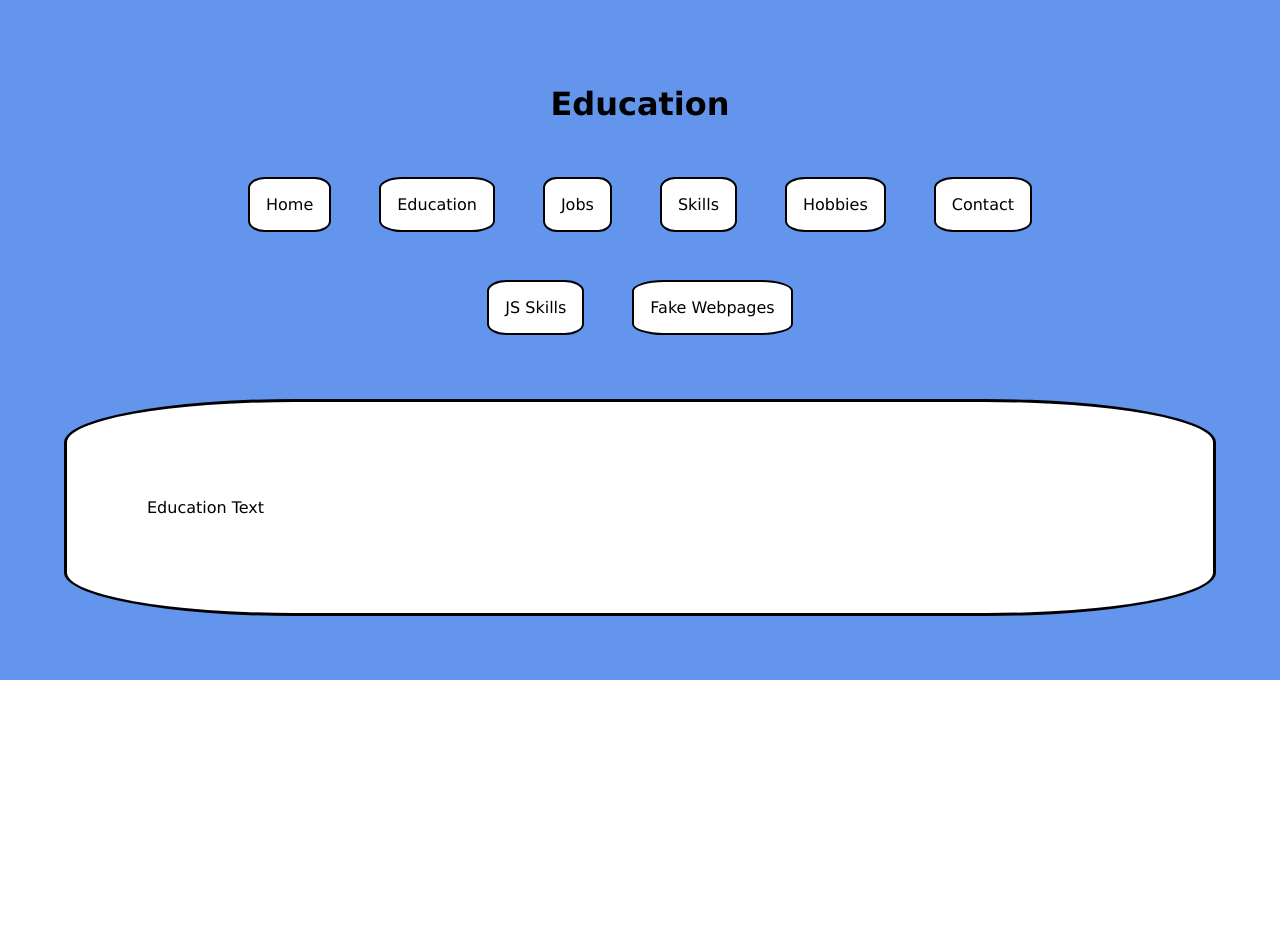
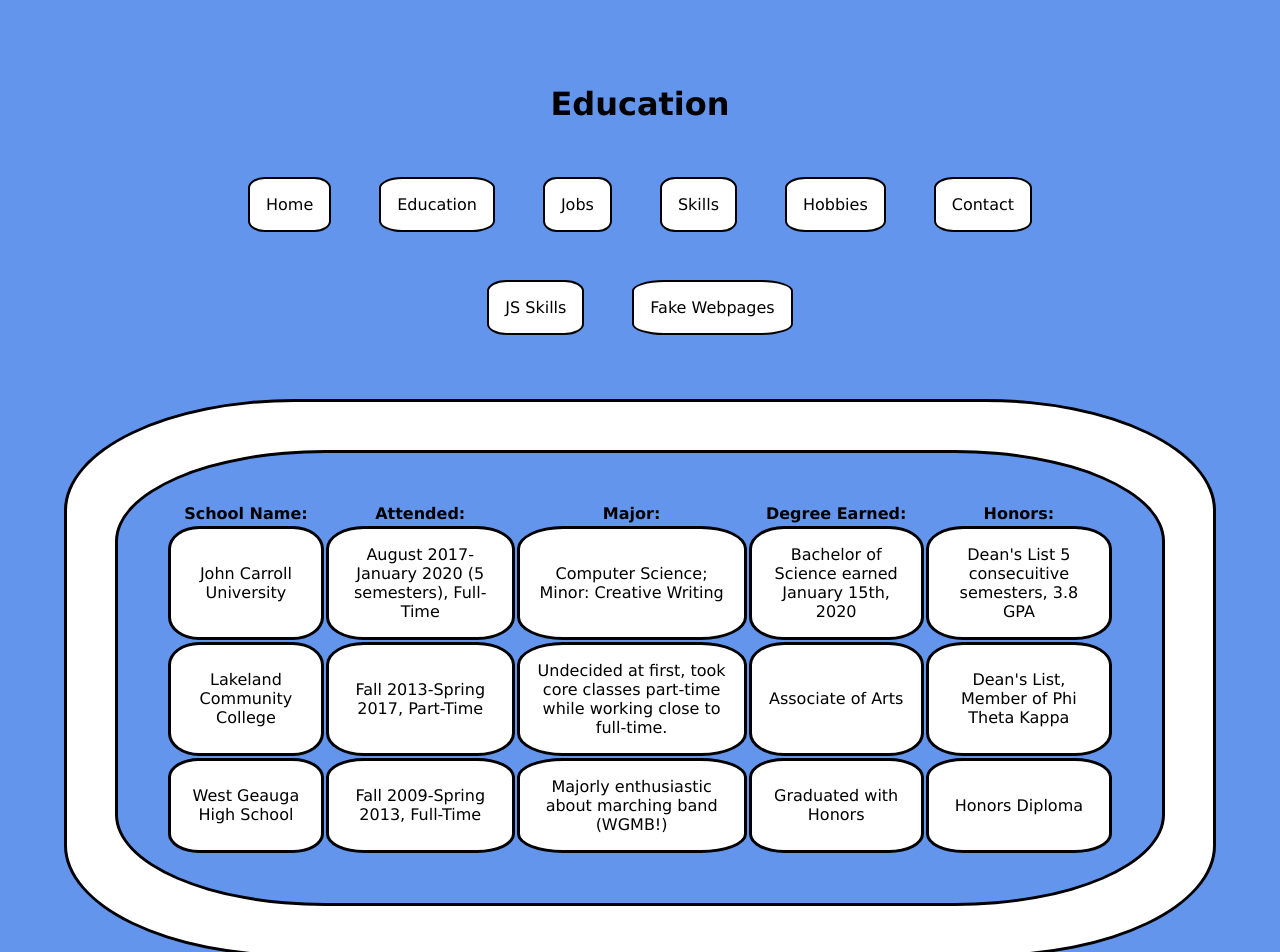
Before and after one commit to L1ndseyHerman/Personal-Website-ReactJS, a React (Create React App) app: page /education in a window 1280 px wide. Shown: the top 952 px of the page. Before the commit the page ends 800 px from the top, so only its background shows below. Built offline with nearby package versions, Linux system fonts and the light colour scheme.

Commit message:
Education page AND its CSS are done!

```diff
--- a/src/components/Wrapper.module.css
+++ b/src/components/Wrapper.module.css
@@ -7,10 +7,7 @@
 }
 .cloud {
   background-color: white;
-  padding-top: 5rem;
-  padding-bottom: 5rem;
-  padding-left: 5rem;
-  padding-right: 5rem;
+  padding: 3rem;
   border: 3px solid black;
   border-radius: 20%;
   margin-top: 2rem;
@@ -19,5 +16,9 @@
 @media only screen and (max-width: 1024px) {
   .sky {
     padding: 1rem;
+    padding-bottom: 15rem;
+  }
+  .cloud {
+    padding: 1rem;
   }
 }
--- /dev/null
+++ b/src/pages/Education.module.css
@@ -0,0 +1,27 @@
+.table {
+  border: 3px solid black;
+  border-radius: 20%;
+  padding: 3rem;
+  background-color: cornflowerblue;
+}
+.td {
+  border: 3px solid black;
+  border-radius: 20%;
+  padding: 1rem;
+  background-color: white;
+  text-align: center;
+}
+
+@media only screen and (max-width: 1024px) {
+  .table {
+    font-size: 70%;
+    padding: 1.5rem;
+    border: 2px solid black;
+  }
+  .td {
+    font-size: 70%;
+    padding: 0.5rem;
+    font-weight: bold;
+    border: 1px solid black;
+  }
+}
--- a/src/pages/Education.tsx
+++ b/src/pages/Education.tsx
@@ -1,11 +1,56 @@
 import React from "react";
 import Wrapper from "../components/Wrapper";
+import classes from "./Education.module.css";
 
 const Education: React.FC = () => {
   return (
     <div>
       <Wrapper title="Education">
-        <p>Education Text</p>
+        <table className={classes.table}>
+          <tr>
+            <th>School Name:</th>
+            <th>Attended:</th>
+            <th>Major:</th>
+            <th>Degree Earned:</th>
+            <th>Honors:</th>
+          </tr>
+          <tr>
+            <td className={classes.td}>John Carroll University</td>
+            <td className={classes.td}>
+              August 2017-January 2020 (5 semesters), Full-Time
+            </td>
+            <td className={classes.td}>
+              Computer Science; Minor: Creative Writing
+            </td>
+            <td className={classes.td}>
+              Bachelor of Science earned January 15th, 2020
+            </td>
+            <td className={classes.td}>
+              Dean&apos;s List 5 consecuitive semesters, 3.8 GPA
+            </td>
+          </tr>
+          <tr>
+            <td className={classes.td}>Lakeland Community College</td>
+            <td className={classes.td}>Fall 2013-Spring 2017, Part-Time</td>
+            <td className={classes.td}>
+              Undecided at first, took core classes part-time while working
+              close to full-time.
+            </td>
+            <td className={classes.td}>Associate of Arts</td>
+            <td className={classes.td}>
+              Dean&apos;s List, Member of Phi Theta Kappa
+            </td>
+          </tr>
+          <tr>
+            <td className={classes.td}>West Geauga High School</td>
+            <td className={classes.td}>Fall 2009-Spring 2013, Full-Time</td>
+            <td className={classes.td}>
+              Majorly enthusiastic about marching band (WGMB!)
+            </td>
+            <td className={classes.td}>Graduated with Honors</td>
+            <td className={classes.td}>Honors Diploma</td>
+          </tr>
+        </table>
       </Wrapper>
     </div>
   );
--- a/src/pages/Home.module.css
+++ b/src/pages/Home.module.css
@@ -3,5 +3,8 @@
 }
 .updatedPar {
   text-align: center;
-  margin-top: 3em;
+  margin-top: 3rem;
 }
+.par {
+  padding: 2rem;
+}
--- a/src/pages/Home.tsx
+++ b/src/pages/Home.tsx
@@ -9,7 +9,7 @@
   return (
     <div>
       <Wrapper title="Home">
-        <p>
+        <p className={classes.par}>
           Hi, welcome to my personal website! This website was originally an
           assignment for a class where I had to use HTML5, CSS3, and Vanilla
           JavaScript to create a basic website with certain features, such as at
```
